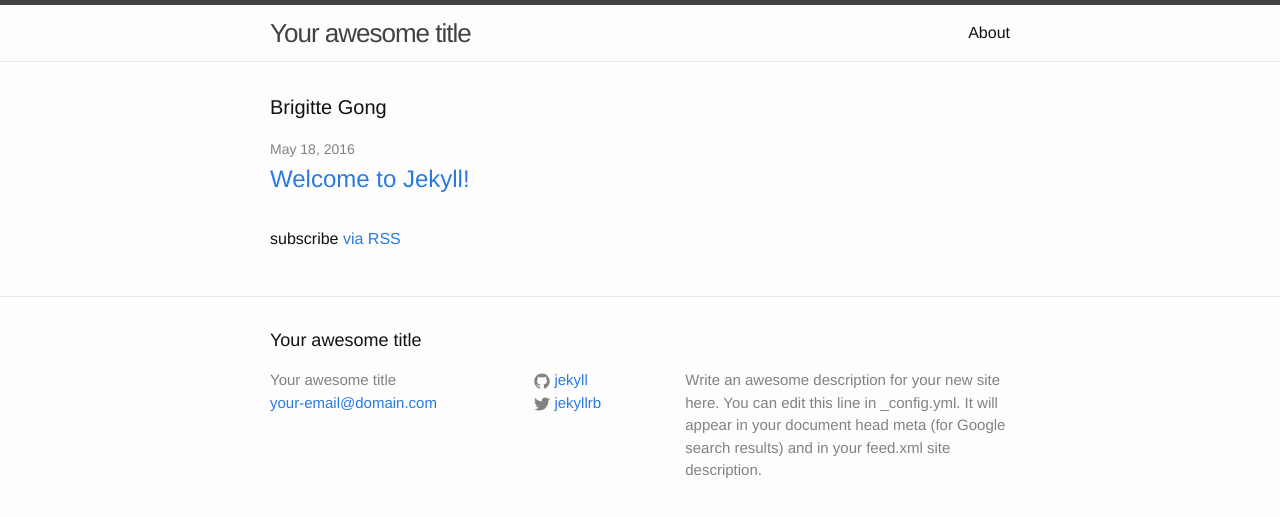
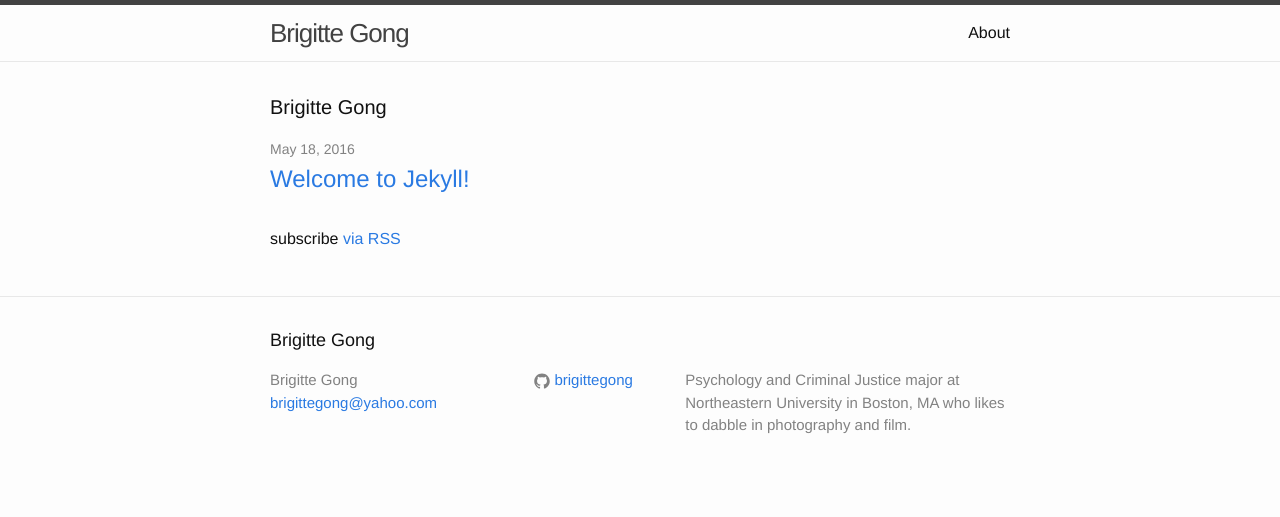
Before and after one commit to brigittegong/brigittegong.github.io, a Jekyll site: the page built from index.html, in a window 1280 px wide. Shown: the top 517 px of the page. Built offline with Jekyll 4.4.1, drawn with Linux system fonts in a browser that asks for light colours.

Commit message:
Update _config.yml

```diff
--- a/_config.yml
+++ b/_config.yml
@@ -6,16 +6,14 @@
 # 'jekyll serve'. If you change this file, please restart the server process.
 
 # Site settings
-title: Your awesome title
-email: your-email@domain.com
+title: Brigitte Gong
+email: brigittegong@yahoo.com
 description: > # this means to ignore newlines until "baseurl:"
-  Write an awesome description for your new site here. You can edit this
-  line in _config.yml. It will appear in your document head meta (for
-  Google search results) and in your feed.xml site description.
+  Psychology and Criminal Justice major at Northeastern University in Boston, MA who likes to dabble in photography and film.
 baseurl: "" # the subpath of your site, e.g. /blog
-url: "http://yourdomain.com" # the base hostname & protocol for your site
-twitter_username: jekyllrb
-github_username:  jekyll
+url: "http://brigittegong.com" # the base hostname & protocol for your site
+instagram_username: brigittegong
+github_username:  brigittegong
 
 # Build settings
 markdown: kramdown
```
